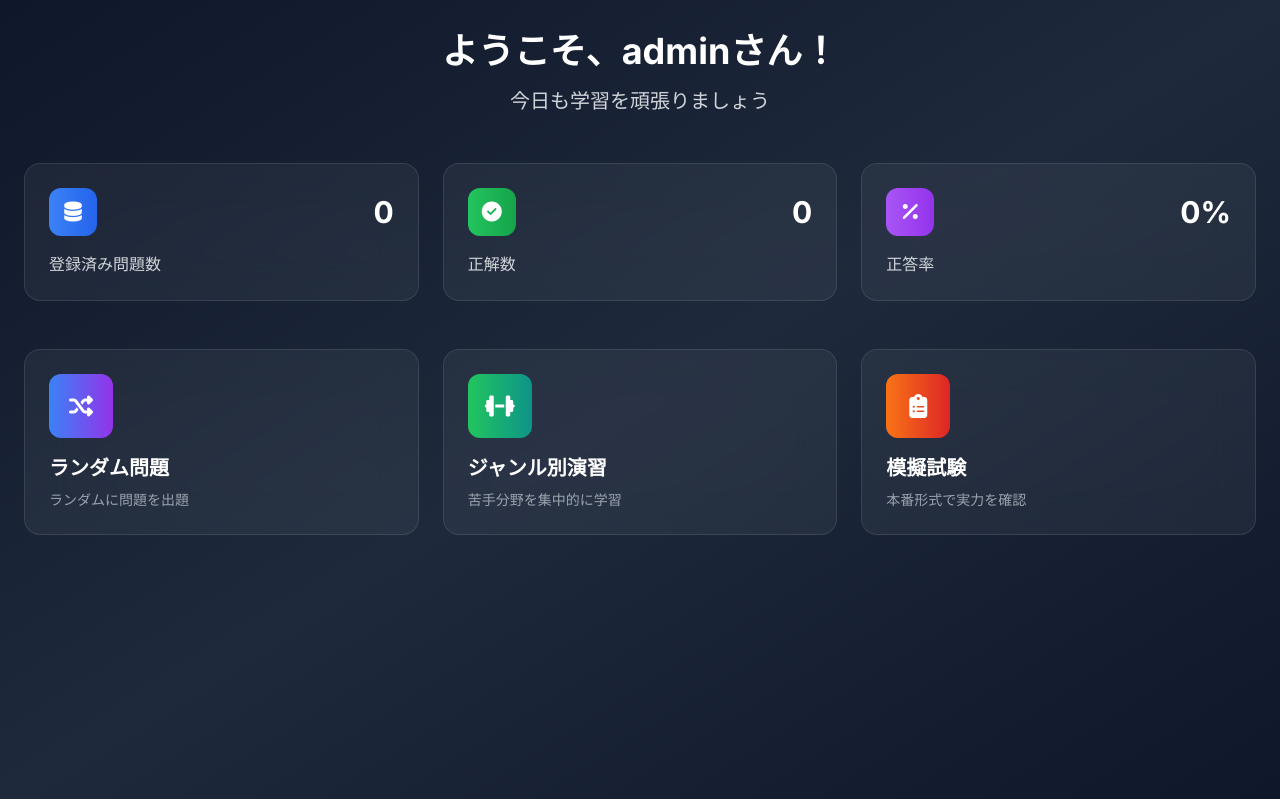
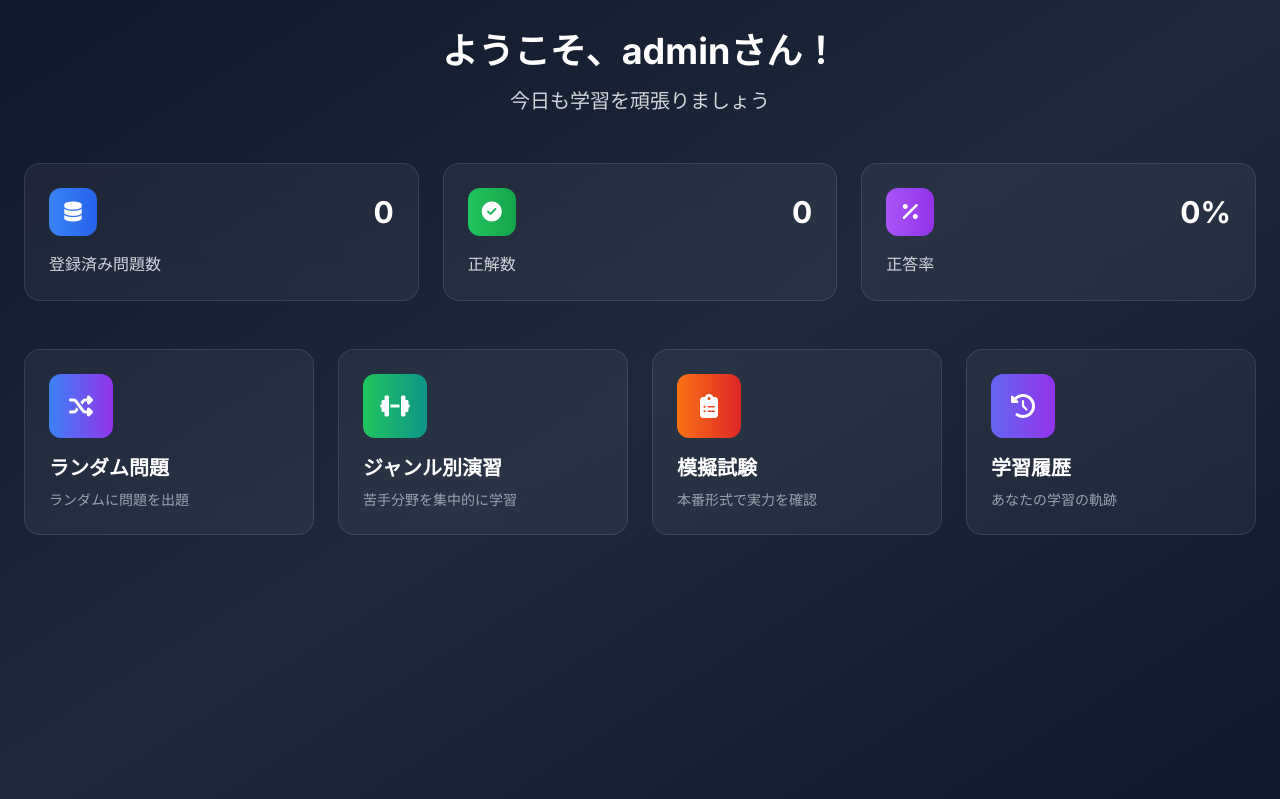
Before and after one commit to d01ki/FE-master, a Flask app: page /dashboard in a window 1280 px wide. Shown: the part 66-865 px from the top of the page. Run offline with Flask 3, Linux system fonts and the light colour scheme; the visitor is signed in with stand-in values (Sample User, id 1); data that the repository does not hold is empty; some libraries are stand-ins or nearby versions.

Commit message:
Restore dashboard with 4 action cards including learning history

```diff
--- a/templates/dashboard.html
+++ b/templates/dashboard.html
@@ -49,7 +49,7 @@
         </div>
 
         <!-- Action Cards -->
-        <div class="grid grid-cols-1 md:grid-cols-3 gap-6">
+        <div class="grid grid-cols-1 md:grid-cols-2 lg:grid-cols-4 gap-6">
             <!-- Random Practice -->
             <a href="{{ url_for('practice.random_practice') }}" class="glass rounded-2xl p-6 hover:bg-white/10 transition-all duration-300 group fade-in-up btn-hover" style="animation-delay: 0.5s">
                 <div class="w-16 h-16 bg-gradient-to-r from-blue-500 to-purple-600 rounded-xl flex items-center justify-center mb-4 group-hover:scale-110 transition-transform duration-200">
@@ -76,6 +76,15 @@
                 <h3 class="text-xl font-bold text-white mb-2">模擬試験</h3>
                 <p class="text-gray-400 text-sm">本番形式で実力を確認</p>
             </a>
+
+            <!-- Learning History -->
+            <a href="{{ url_for('main.history') }}" class="glass rounded-2xl p-6 hover:bg-white/10 transition-all duration-300 group fade-in-up btn-hover" style="animation-delay: 0.8s">
+                <div class="w-16 h-16 bg-gradient-to-r from-indigo-500 to-purple-600 rounded-xl flex items-center justify-center mb-4 group-hover:scale-110 transition-transform duration-200">
+                    <i class="fas fa-history text-white text-2xl"></i>
+                </div>
+                <h3 class="text-xl font-bold text-white mb-2">学習履歴</h3>
+                <p class="text-gray-400 text-sm">あなたの学習の軌跡</p>
+            </a>
         </div>
     </div>
 </div>
```
